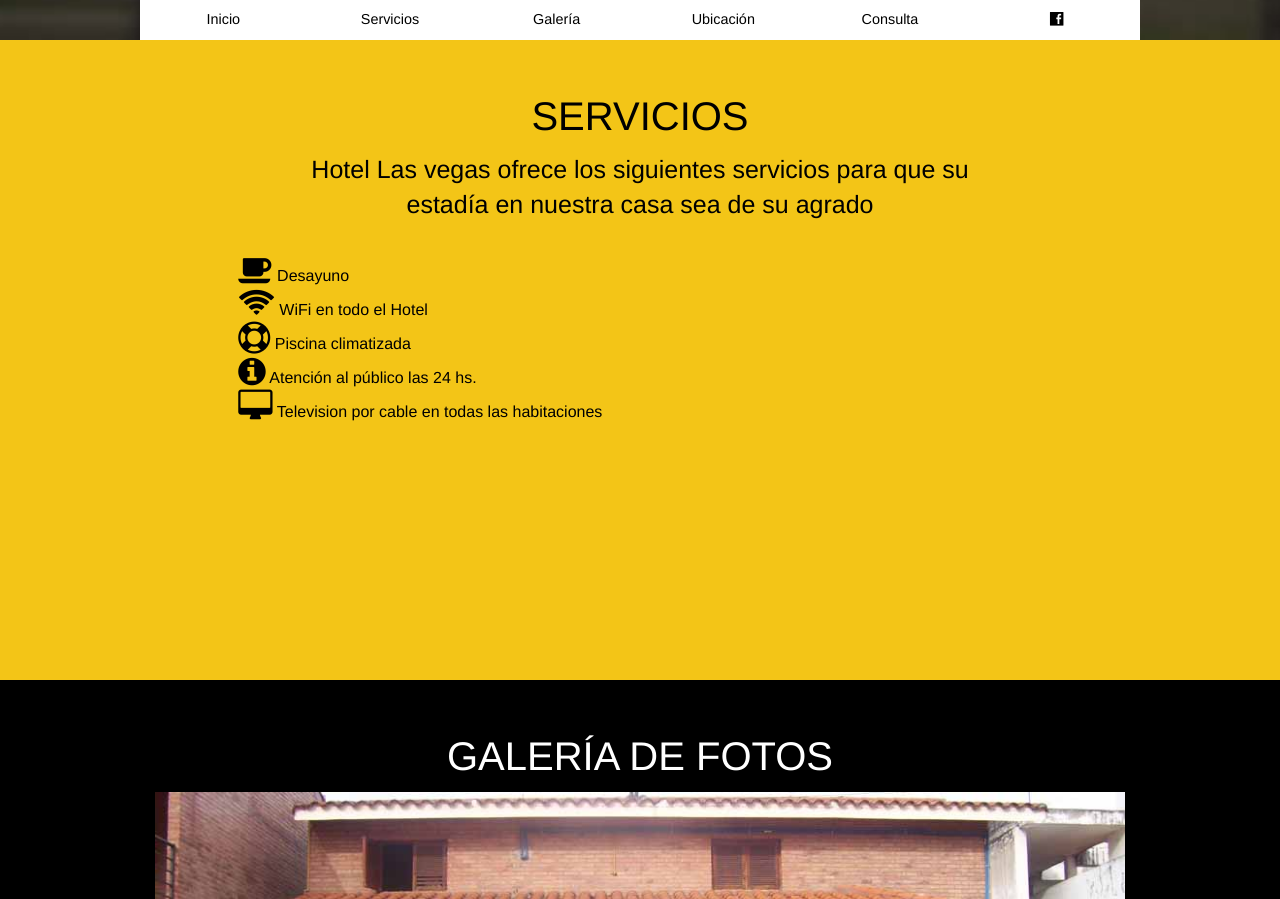
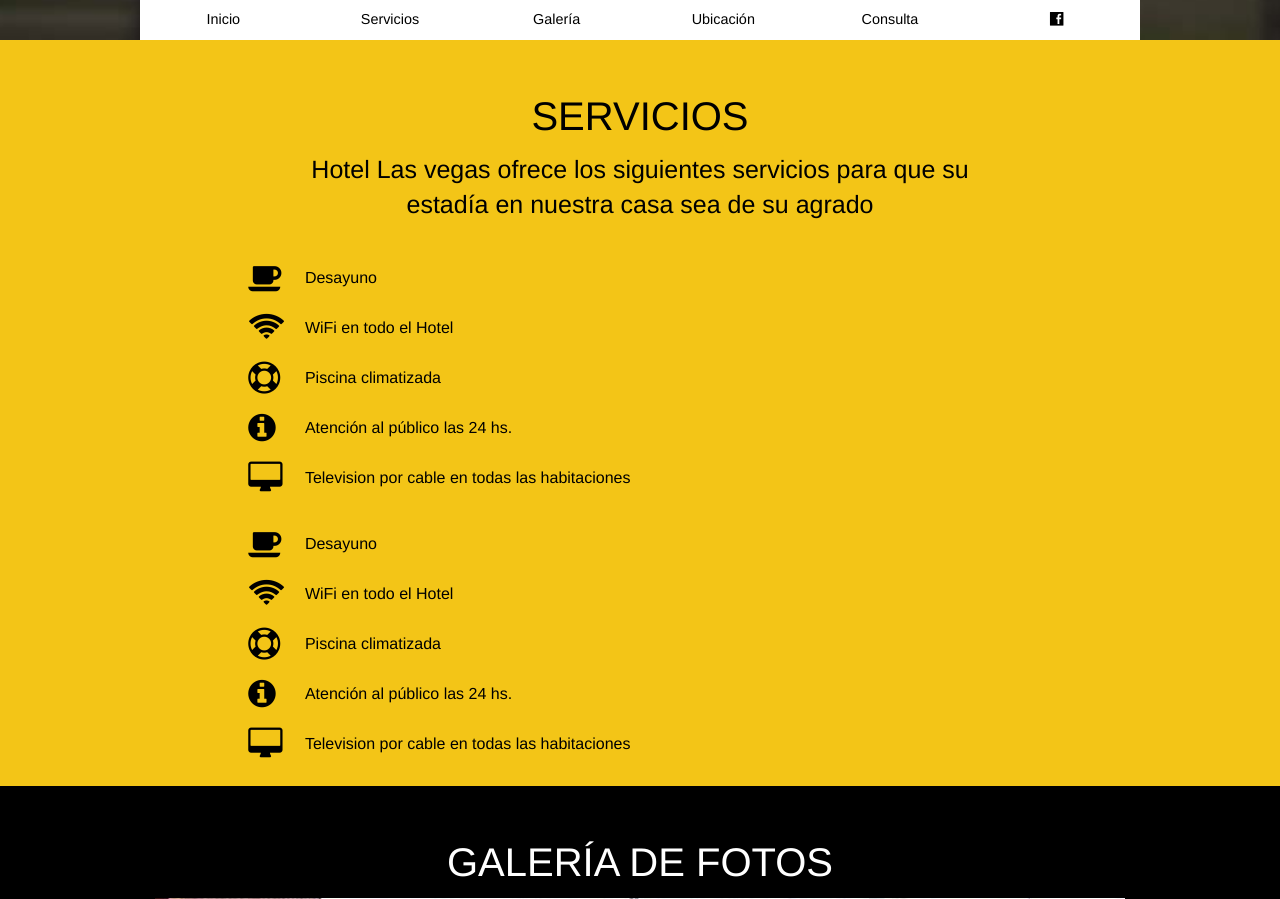
Before and after one commit to JuliaLima/WebLasVegas, a PHP site: page /lv-05.php in a window 1280 px wide. Shown: the part 601-1500 px from the top of the page. Run offline with PHP 8.4, Linux system fonts and the light colour scheme.

Commit message:
servicios

```diff
--- a/lv-05.php
+++ b/lv-05.php
@@ -22,10 +22,13 @@ $color4=$color4[$hot];
 <meta name="viewport" content="target-densitydpi=device-dpi, width=device-width, initial-scale=1.0, minimum-scale=1.0, maximum-scale=1.0, user-scalable=no"/>
 
 <style>
+
+tbody tr:nth-child(even) {background-color: transparent !important;}
+
 /**/
-.negro {background-color: #000; color: #fff;}
-.amarillo{background-color: #f3c517; color: #000;}
-.rojo{background-color: #9b1b20; color: #fff;}
+.negro {background-color: #000; color: #fff; border: none !important;}
+.amarillo{background-color: #f3c517; color: #000; border: none !important;}
+.rojo{background-color: #9b1b20; color: #fff; border: none !important;}
 .blanco{background-color: #fff; color: #000;}
 .tamarillo{color: #f3c517;}
 .tblanco{color: #fff;}
@@ -119,6 +122,9 @@ form > .enviar1:hover{
 	width: 100% !important;
 	min-height: 80vh;
 }
+.fondo1 {
+	width: 100% !important;
+}
 
 </style>
 <?php
@@ -153,6 +159,7 @@ $rutaFoundation='foundation-6/';
 				</div>
 			</div>
 		</div>
+		<div class="fondo1">
 		<nav class="menu" id="menu">
 			<!-- MENU MEDIUM Y LARGE -->
 			<div id="m" class="rows show-for-medium transparente">
@@ -199,6 +206,7 @@ $rutaFoundation='foundation-6/';
 				</div>
 			</div>
 		</nav>
+		</div>
 	</div>
 </header>
 <div class="fondo <?php echo $color1; ?>">
@@ -214,12 +222,29 @@ $rutaFoundation='foundation-6/';
 <h4 class="centrar">Hotel Las vegas ofrece los siguientes servicios para que su estadía en nuestra casa sea de su agrado</h4>
 </div></div>
 <br />
+<!-- servicios en tabla -->
 <div class="row"><div class="small-10  small-centered columns">
+<table class="tablaservicios">
+<tbody class="<?php echo $color1; ?>">
 <?php
 	for ($i=0; $i < count(($serv[$hot])); $i++){
-		echo'<i class="fa '.$serv[3][$i][1].' fa-2x '.$color3.'"></i> '.$serv[3][$i][0].'<br />';
+		echo'<tr  class="<?php echo $color1; ?>"><td><i class="fa '.$serv[3][$i][1].' fa-2x '.$color3.'"></i></td><td>'.$serv[3][$i][0].'</td></tr>';
 	}
 ?>
+</tbody>
+</table>
+</div></div>
+<!-- servicios en divs -->
+<div class="row"><div class="small-10  small-centered columns">
+<table class="tablaservicios">
+<tbody class="<?php echo $color1; ?>">
+<?php
+	for ($i=0; $i < count(($serv[$hot])); $i++){
+		echo'<tr  class="<?php echo $color1; ?>"><td><i class="fa '.$serv[3][$i][1].' fa-2x '.$color3.'"></i></td><td>'.$serv[3][$i][0].'</td></tr>';
+	}
+?>
+</tbody>
+</table>
 </div></div>
 </div>
 
@@ -234,6 +259,7 @@ $rutaFoundation='foundation-6/';
 <div class="row <?php echo $color2; ?>">
 <div class="large-12 columns">
 <?php include ("slide.php"); ?>
+<br class="margensup"/><br class="margensup"/>
 </div>
 
 </div>
@@ -251,7 +277,7 @@ $rutaFoundation='foundation-6/';
 <div class="flex-video widescreen">
 <iframe src="<?php echo $mapa[$hot];?>" width="1000" height="550" frameborder="0" style="border:0" allowfullscreen></iframe>
 </div>
-<h6 class="centrar"> <?php echo $direccion[$hot];?> - Villa Carlos Paz<br />Coordenadas GPS Latitud:<?php echo $coordenadax[$hot];?> Longuitud: <?php echo $coordenaday[$hot];?></h6>
+<h6 class="centrar" style="padding-top: 2em; padding-bottom: 3em"> <?php echo $direccion[$hot];?> - Villa Carlos Paz<br />Coordenadas GPS Latitud:<?php echo $coordenadax[$hot];?> Longuitud: <?php echo $coordenaday[$hot];?></h6>
 </div>
 
 </div>
@@ -265,7 +291,7 @@ $rutaFoundation='foundation-6/';
 <div class="row <?php echo $color2; ?>">
 <div class="small-12 medium-9 columns small-centered centrar">
 <br class="margensup"/><br class="margensup"/>
-<h2>CONSULTA</h2><h6>Ante cualquier inquietud, complete el formulario de consulta, o<br /> comun@iacute;quese al <?php echo $telefono[$hot];?> o al (0351)15 245 55770</h6>
+<h2>CONSULTA</h2><h6>Ante cualquier inquietud, complete el formulario de consulta, o<br /> comun&iacute;quese al <?php echo $telefono[$hot];?> o al (0351)15 245 55770</h6>
 
 </div>
 </div>
```
